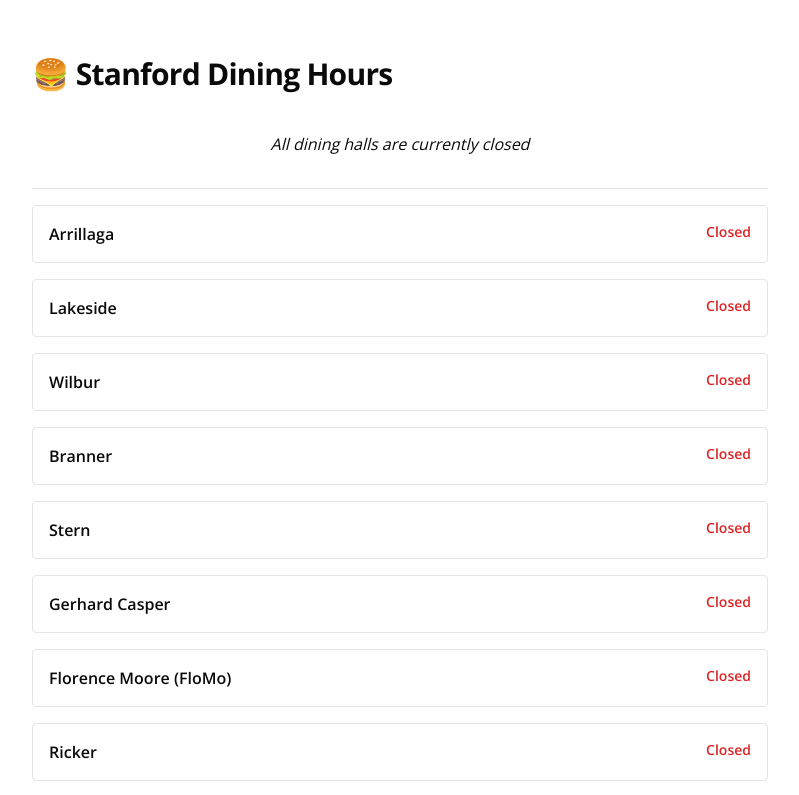
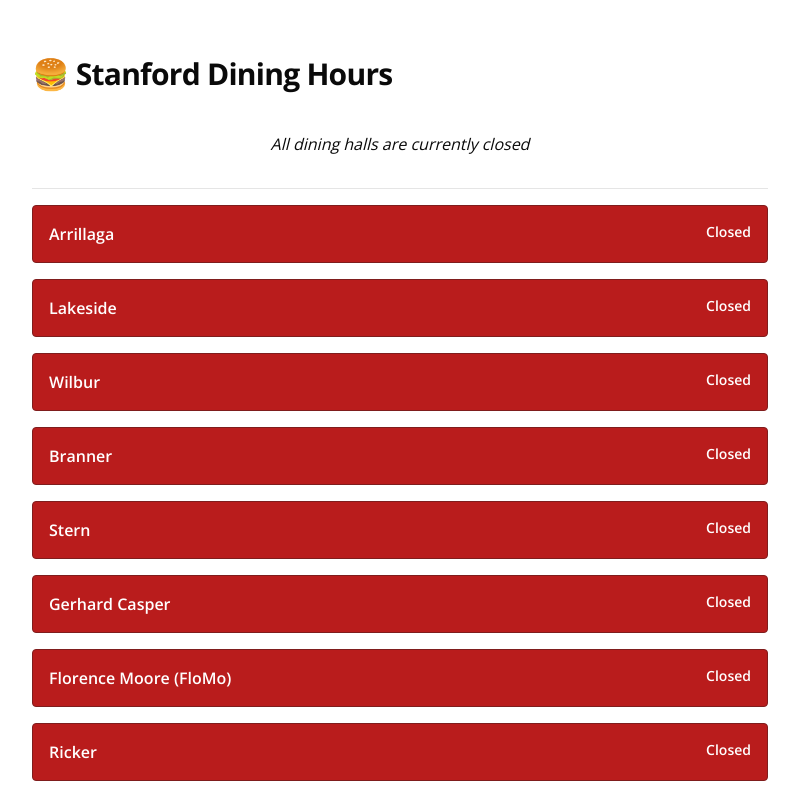
Before and after one commit to eiiot/dining.stanf.org, a Next.js app: page / in a window 1280 px wide. Shown: the top 795 px of the page, without its empty margins (240-1039 px from the left). Built offline with nearby package versions, Linux system fonts and the light colour scheme.

Commit message:
more distinct colors

```diff
--- a/app/page.tsx
+++ b/app/page.tsx
@@ -20,7 +20,7 @@
 }
 
 
-const dateStringToDate = (dateString: string, isTomorrow: boolean, isYesterday: any) => {
+const dateStringToDate = (dateString: string, isTomorrow: boolean, isYesterday: boolean) => {
   // returns the time in PST (for example 11:00am PST would be 11am PST on the current day in PST)
   const now = new Date();
 
@@ -94,10 +94,10 @@
 
       <div className="flex flex-col gap-4">
         {openDining.map((diningHall) => (
-          <div className="rounded border p-4 flex flex-col gap-2" key={diningHall.name}>
+          <div className="rounded border p-4 flex flex-col gap-2 bg-lime-700 text-white border-green-900" key={diningHall.name}>
             <div className="flex flex-row justify-between">
               <h3 className="font-semibold text-base">{diningHall.name}</h3>
-              <span className="text-sm text-lime-600 font-semibold text-right">
+              <span className="text-sm  font-semibold text-right">
                 {getOpenDiningSlot(diningHall)?.name} open until {getOpenDiningSlot(diningHall)?.endTime}
               </span>
             </div>
@@ -113,10 +113,10 @@
 
         {
           openingSoonDining.map((diningHall) => (
-            <div className="rounded border p-4 flex flex-col gap-2" key={diningHall.name}>
+            <div className="rounded border p-4 flex flex-col gap-2 bg-yellow-700 text-white border-yellow-900" key={diningHall.name}>
               <div className="flex flex-row justify-between">
                 <h3 className="font-semibold text-base">{diningHall.name}</h3>
-                <span className="text-sm text-yellow-600 font-semibold text-right">
+                <span className="text-sm font-semibold text-right">
                   {getOpeningSoonDiningSlot(diningHall)?.name} opening soon at {getOpeningSoonDiningSlot(diningHall)?.startTime}
                 </span>
               </div>
@@ -130,10 +130,10 @@
         )}
 
         {closedDining.map((diningHall) => (
-          <div className="rounded border p-4 flex flex-col gap-2" key={diningHall.name}>
+          <div className="rounded border p-4 flex flex-col gap-2 text-white bg-red-700 border-red-900" key={diningHall.name}>
             <div className="flex flex-row justify-between">
               <h3 className="font-semibold text-base">{diningHall.name}</h3>
-              <span className="text-sm text-red-600 font-semibold text-right">Closed</span>
+              <span className="text-sm font-semibold text-right">Closed</span>
             </div>
           </div>))}
       </div>
```
Also changed, not shown: .eslintrc.json.
